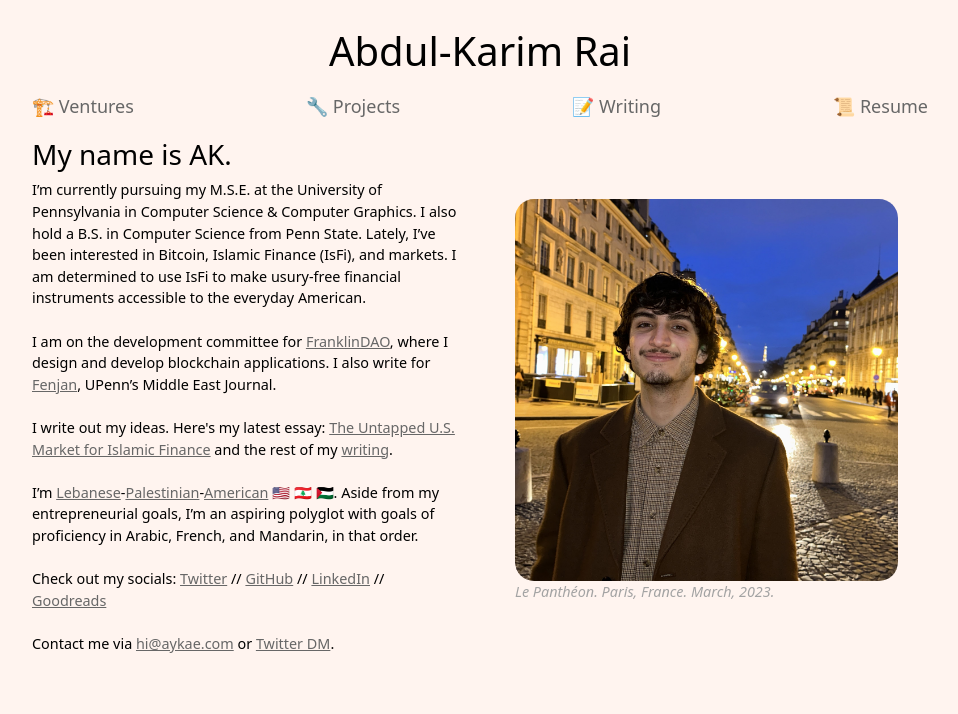
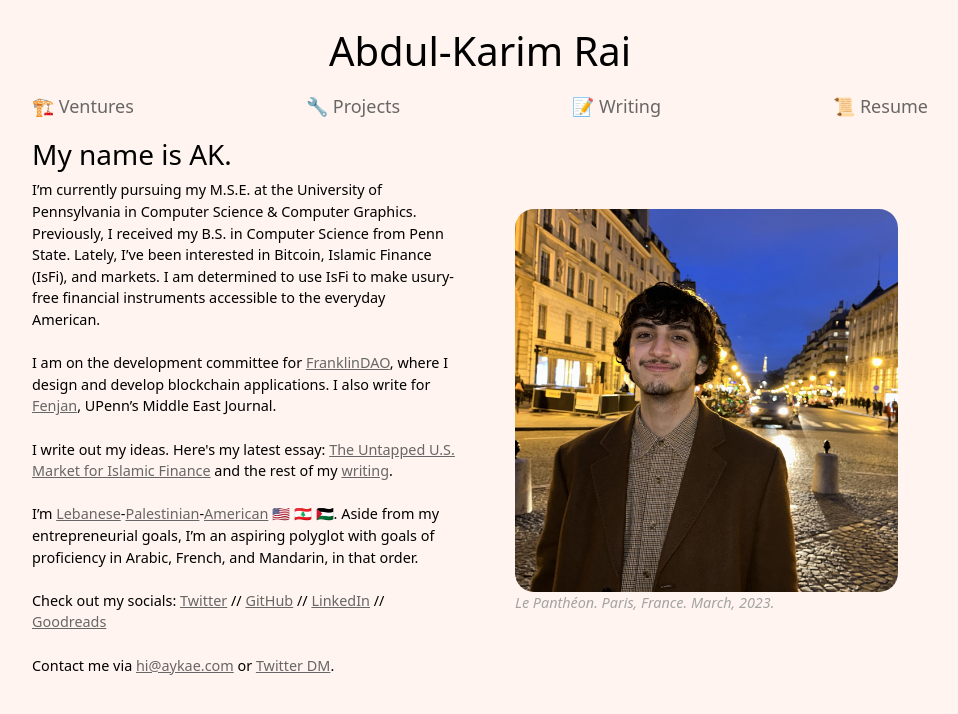
Before and after one commit to aykae/aboudirai.github.io, a Jekyll site: the page built from index.html, in a window 1280 px wide. Shown: the top 714 px of the page, without its empty margins (160-1118 px from the left). Built offline with Jekyll 4.4.1, drawn with Linux system fonts in a browser that asks for light colours.

Commit message:
polishing b4 deployment

```diff
--- a/index.html
+++ b/index.html
@@ -21,7 +21,7 @@ title: Home
         <div class="col" style="text-align: left">
             <h3>My name is AK.</h3>
             <p>
-                I’m currently pursuing my M.S.E. at the University of Pennsylvania in Computer Science & Computer Graphics. I also hold a B.S. in Computer Science from Penn State. Lately, I’ve been interested in Bitcoin, Islamic Finance (IsFi), and markets. I am determined to use IsFi to make usury-free financial instruments accessible to the everyday American.
+                I’m currently pursuing my M.S.E. at the University of Pennsylvania in Computer Science & Computer Graphics. Previously, I received my B.S. in Computer Science from Penn State. Lately, I’ve been interested in Bitcoin, Islamic Finance (IsFi), and markets. I am determined to use IsFi to make usury-free financial instruments accessible to the everyday American.
 
                 <br><br>
 
```
